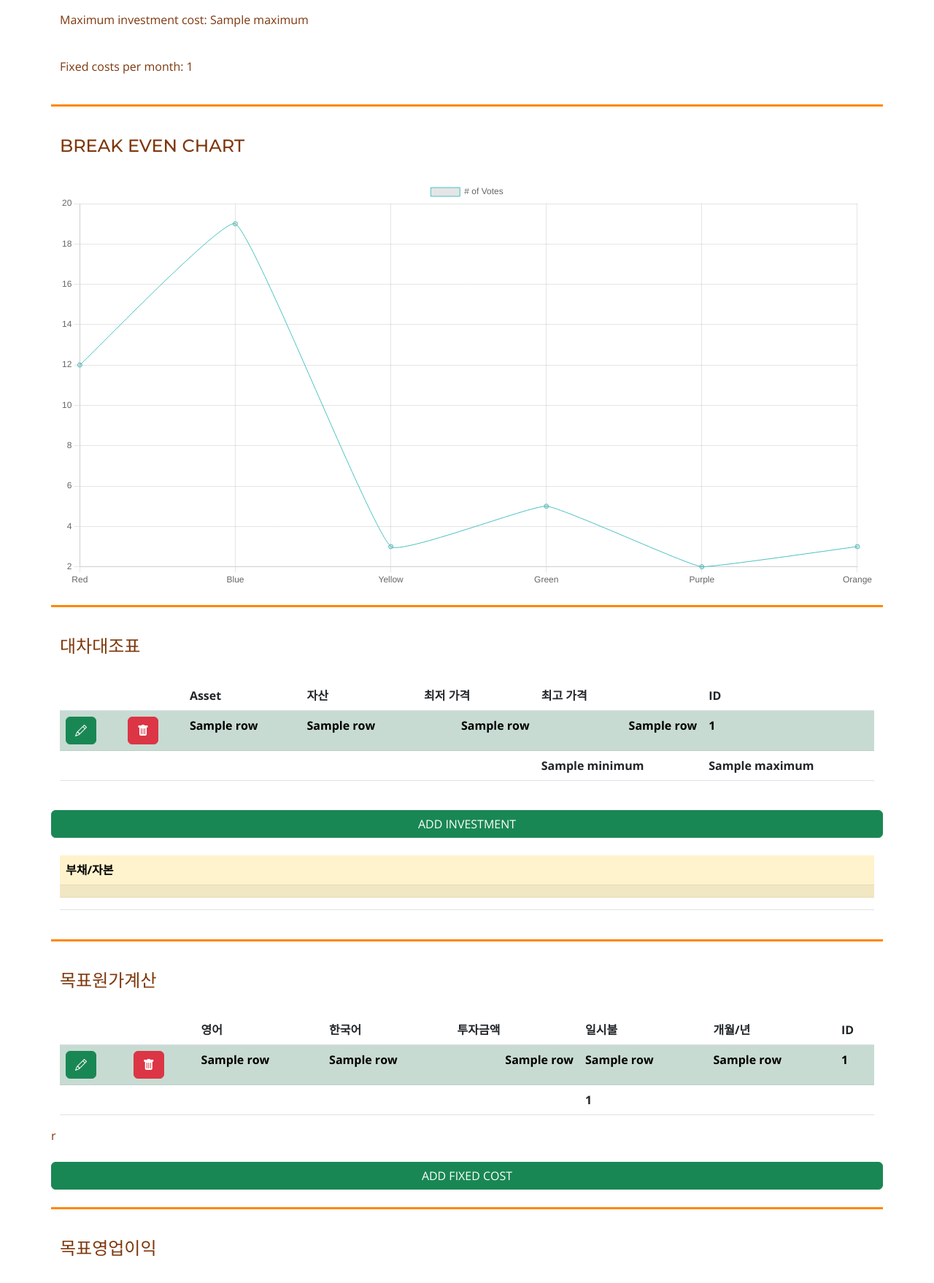
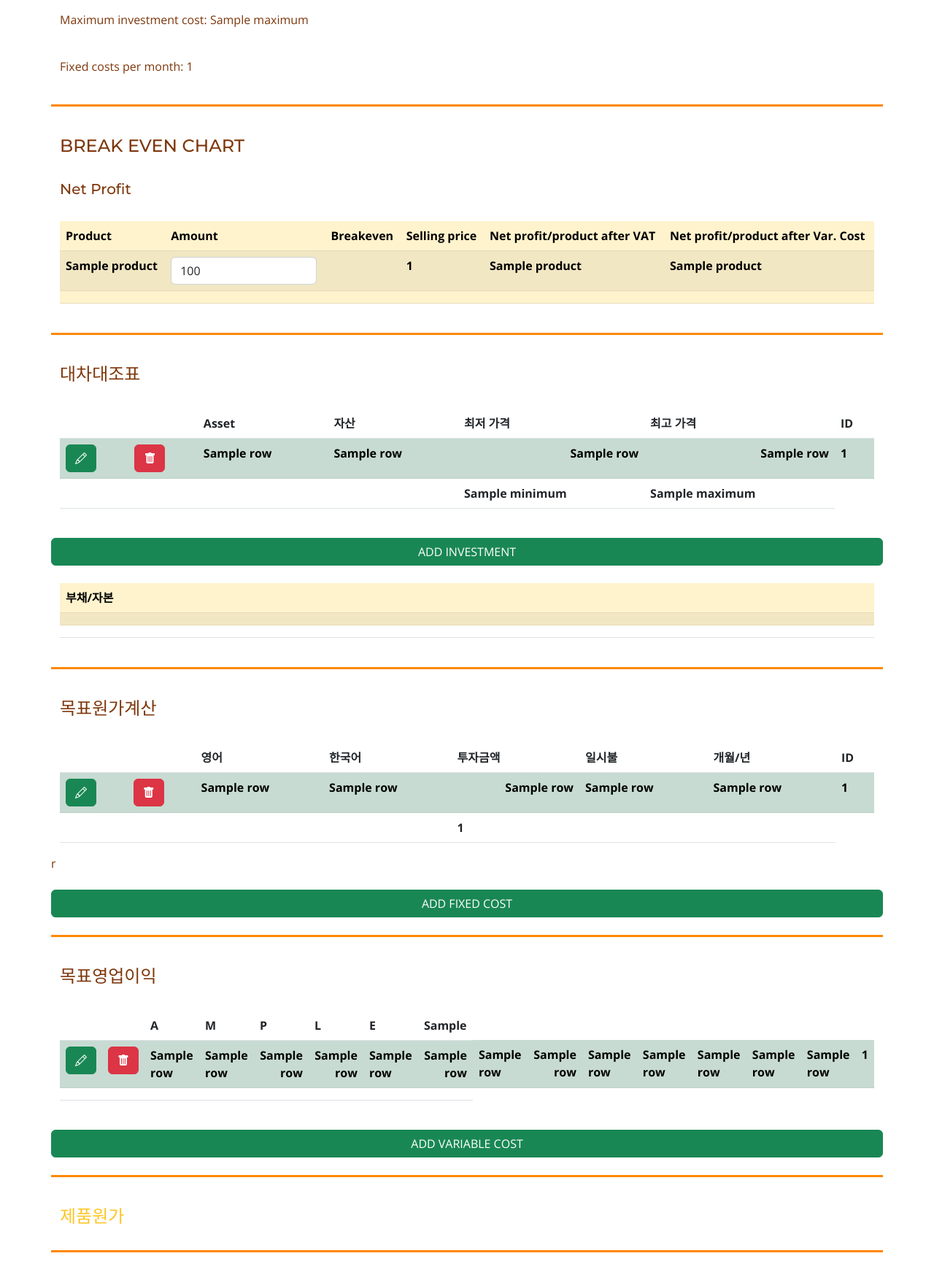
Before and after one commit to Thor1602/muin-store, a Flask app: template templates/financial_plan.html in a window 1280 px wide. Shown: the part 461-2219 px from the top of the page at 73% size. Run offline with Flask 2, Linux system fonts and the light colour scheme; the template is opened without the code that fills it: most values are stand-ins (such as "Sample title", 1, 10 or a date in 2020); lists and menus that the app fills with data are empty; parts of the project's set-up code (start-up, migrations or seed data) failed here and were passed over; some libraries are stand-ins or nearby versions.

```diff
--- a/static/js/admin.js
+++ b/static/js/admin.js
@@ -5,4 +5,5 @@ $( document ).ready(function() {
         })
     }
     $(".number-format").digits();
+
 });
--- a/templates/financial_plan.html
+++ b/templates/financial_plan.html
@@ -22,9 +22,52 @@
                 <p class="number-format">Fixed costs per month: {{ total['total_cost'] }}</p>
                 <hr>
                 <h4>BREAK EVEN CHART</h4>
-                <div>
-                    <canvas id="myChart"></canvas>
+                {#                <div>#}
+                {#                    <canvas id="myChart"></canvas>#}
+                {#                </div>#}
+                <h5>Net Profit</h5>
+                <div class="overflow-scroll max-height-table">
+
+                    <table class="table  table-striped table-hover table-warning">
+                        <thead>
+                        <tr>
+                            <th scope="col">Product</th>
+                            <th scope="col">Amount</th>
+                            <th scope="col">Breakeven</th>
+                            <th scope="col">Selling price</th>
+                            <th scope="col">Net profit/product after VAT</th>
+                            <th scope="col">Net profit/product after Var. Cost</th>
+                        </tr>
+                        </thead>
+                        <tbody>
+
+                        {% for product in net_profit %}
+                            <tr>
+                                <th scope="col">{{ product }}</th>
+                                <th scope="col"><input type="number" aria-label="{{ product }}"
+                                                       class="form-control"
+                                                       id="breakevenInput{{ loop.index0 }}" value="100"
+                                                       style="width: 200px">
+                                </th>
+                                <th scope="col" class="change-breakeven" id="breakevenOutput{{ loop.index0 }}"></th>
+                                <th scope="col">{{ net_profit[product][0] }}</th>
+                                <th scope="col">{{ net_profit[product][1] }}</th>
+                                <th scope="col"
+                                    id="breakevenNetProfit{{ loop.index0 }}">{{ net_profit[product][2] }}</th>
+                            </tr>
+                        {% endfor %}
+                        <tr>
+                            <th scope="col"></th>
+                            <th scope="col"></th>
+                            <th scope="col" id="total-breakeven"></th>
+                            <th scope="col"></th>
+                            <th scope="col"></th>
+                            <th scope="col"></th>
+                        </tr>
+                        </tbody>
+                    </table>
                 </div>
+
                 <hr>
                 <h4>대차대조표</h4>
                 <div class="overflow-scroll max-height-table">
@@ -65,7 +108,6 @@
                             </tr>
                         {% endfor %}
                         <tr>
-                            <th></th>
                             <th></th>
                             <th></th>
                             <th></th>
@@ -142,7 +184,6 @@
                             </tr>
                         {% endfor %}
                         <tr>
-                            <th></th>
                             <th></th>
                             <th></th>
                             <th></th>
@@ -493,7 +534,7 @@
                                 <label for="inputAdd{{ col }}"
                                        class="form-label text-capitalize">{{ col | replace("_"," ") }}</label>
                                 <input type="text" class="form-control" id="inputAdd{{ col }}" name="{{ col }}"
-                                       value="">
+                                       value="{{ variable_costs_prefilled_input [loop.index0] }}">
                             </div>
                         {% endfor %}
                     </div>
@@ -528,5 +569,24 @@
             }
         });
     </script>
+    <script>
+        $(document).ready(function () {
+
+            {% for product in net_profit %}
+                $("#breakevenInput{{ loop.index0 }}").on("input", function () {
+                    var netProfit = parseInt($(this).val()) * parseInt($('#breakevenNetProfit{{ loop.index0 }}').text());
+                    $('#breakevenOutput{{ loop.index0 }}').text(netProfit);
+                    var totalBreakeven = 0;
+                    $(".change-breakeven").each(function () {
+                        var value = $(this).text();
+                        if (!isNaN(value)) {
+                            totalBreakeven += parseInt(value);
+                        }
+                    });
+                    $('#total-breakeven').text(totalBreakeven);
+                });
+            {% endfor %}
+        });
+    </script>
 
 {% endblock %}
```
Also changed, not shown: app.py (+6 -1 lines).
